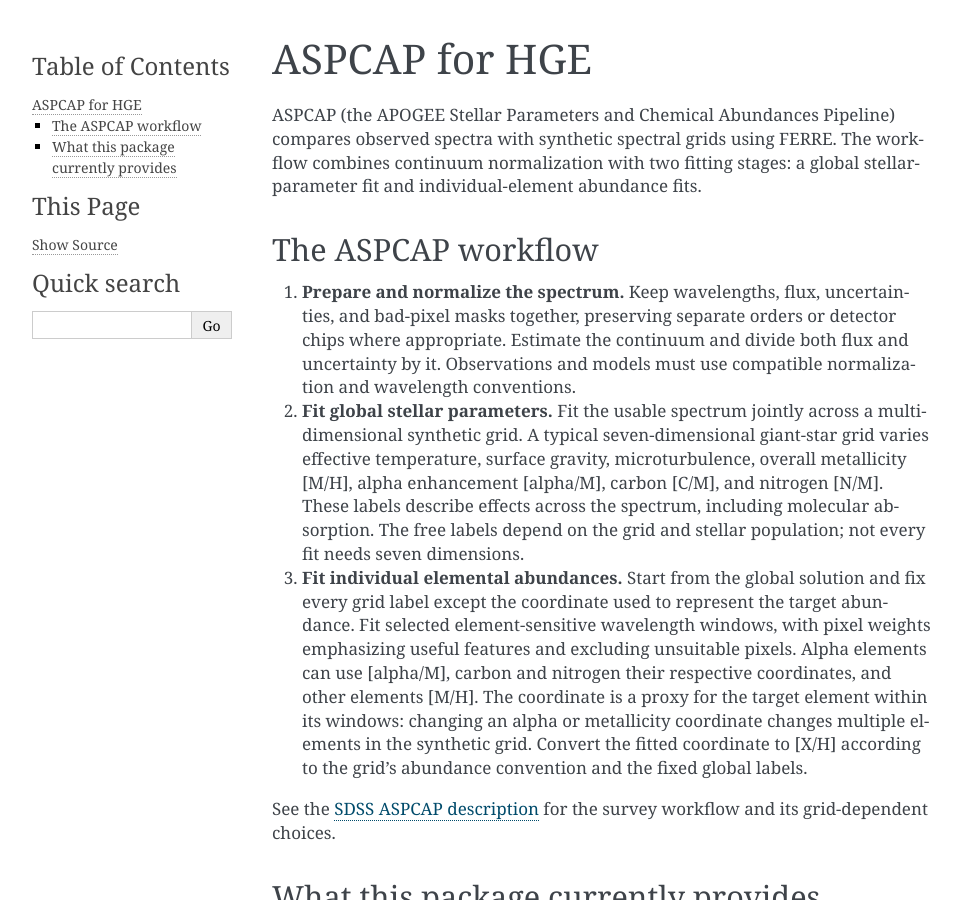
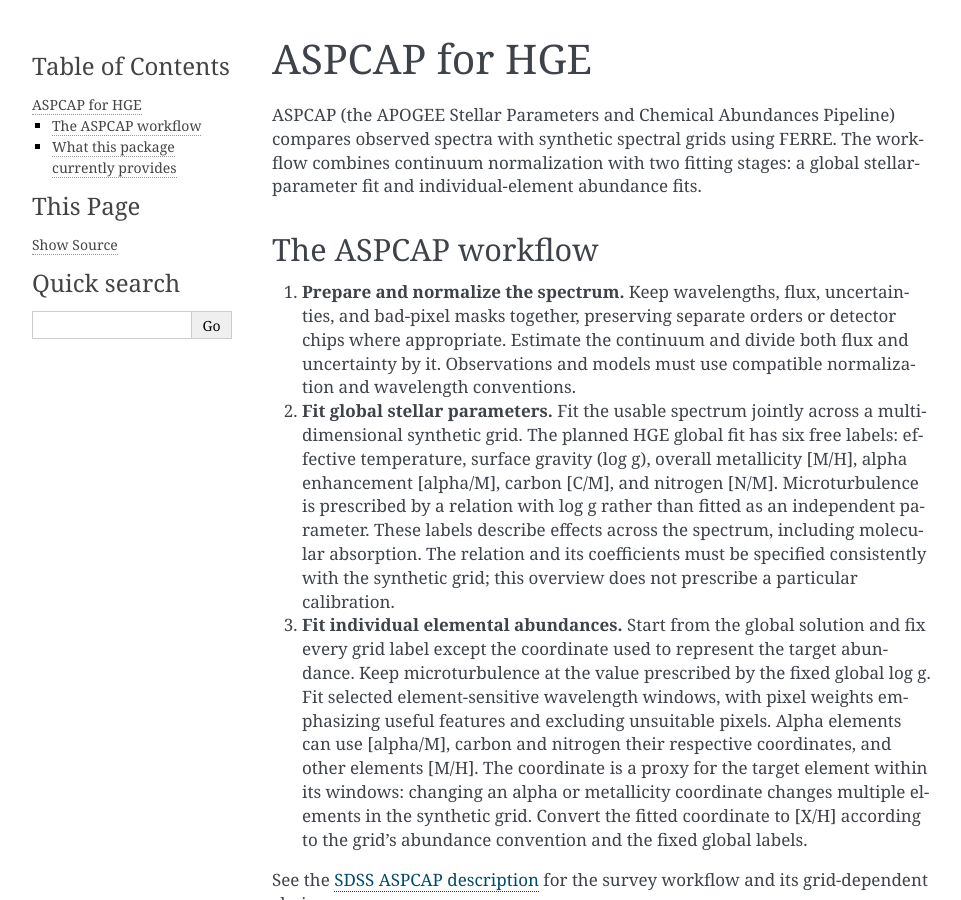
Before and after one commit to dnidever/aspcap, a Sphinx documentation site: the page built from docs/index.rst, in a window 1280 px wide and 900 px high. Shown: the whole window, without its empty margins (148-1109 px from the left). Built offline with Sphinx 7.4.7, drawn with Linux system fonts in a browser that asks for light colours.

Commit message:
Document log g based microturbulence and six free global labels

```diff
--- a/docs/index.rst
+++ b/docs/index.rst
@@ -8,9 +8,9 @@ The ASPCAP workflow
 
 1. **Prepare and normalize the spectrum.** Keep wavelengths, flux, uncertainties, and bad-pixel masks together, preserving separate orders or detector chips where appropriate. Estimate the continuum and divide both flux and uncertainty by it. Observations and models must use compatible normalization and wavelength conventions.
 
-2. **Fit global stellar parameters.** Fit the usable spectrum jointly across a multidimensional synthetic grid. A typical seven-dimensional giant-star grid varies effective temperature, surface gravity, microturbulence, overall metallicity [M/H], alpha enhancement [alpha/M], carbon [C/M], and nitrogen [N/M]. These labels describe effects across the spectrum, including molecular absorption. The free labels depend on the grid and stellar population; not every fit needs seven dimensions.
+2. **Fit global stellar parameters.** Fit the usable spectrum jointly across a multidimensional synthetic grid. The planned HGE global fit has six free labels: effective temperature, surface gravity (log g), overall metallicity [M/H], alpha enhancement [alpha/M], carbon [C/M], and nitrogen [N/M]. Microturbulence is prescribed by a relation with log g rather than fitted as an independent parameter. These labels describe effects across the spectrum, including molecular absorption. The relation and its coefficients must be specified consistently with the synthetic grid; this overview does not prescribe a particular calibration.
 
-3. **Fit individual elemental abundances.** Start from the global solution and fix every grid label except the coordinate used to represent the target abundance. Fit selected element-sensitive wavelength windows, with pixel weights emphasizing useful features and excluding unsuitable pixels. Alpha elements can use [alpha/M], carbon and nitrogen their respective coordinates, and other elements [M/H]. The coordinate is a proxy for the target element within its windows: changing an alpha or metallicity coordinate changes multiple elements in the synthetic grid. Convert the fitted coordinate to [X/H] according to the grid's abundance convention and the fixed global labels.
+3. **Fit individual elemental abundances.** Start from the global solution and fix every grid label except the coordinate used to represent the target abundance. Keep microturbulence at the value prescribed by the fixed global log g. Fit selected element-sensitive wavelength windows, with pixel weights emphasizing useful features and excluding unsuitable pixels. Alpha elements can use [alpha/M], carbon and nitrogen their respective coordinates, and other elements [M/H]. The coordinate is a proxy for the target element within its windows: changing an alpha or metallicity coordinate changes multiple elements in the synthetic grid. Convert the fitted coordinate to [X/H] according to the grid's abundance convention and the fixed global labels.
 
 See the `SDSS ASPCAP description <https://www.sdss4.org/dr17/irspec/aspcap/>`_ for the survey workflow and its grid-dependent choices.
 
```
Also changed, not shown: README.md (+2 -2 lines).
